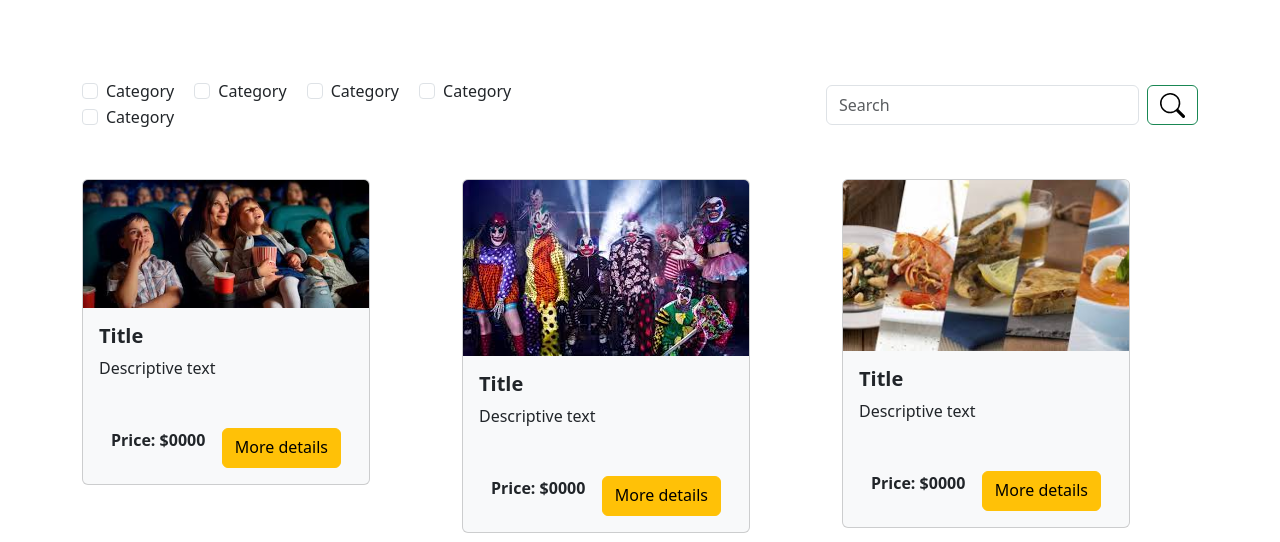
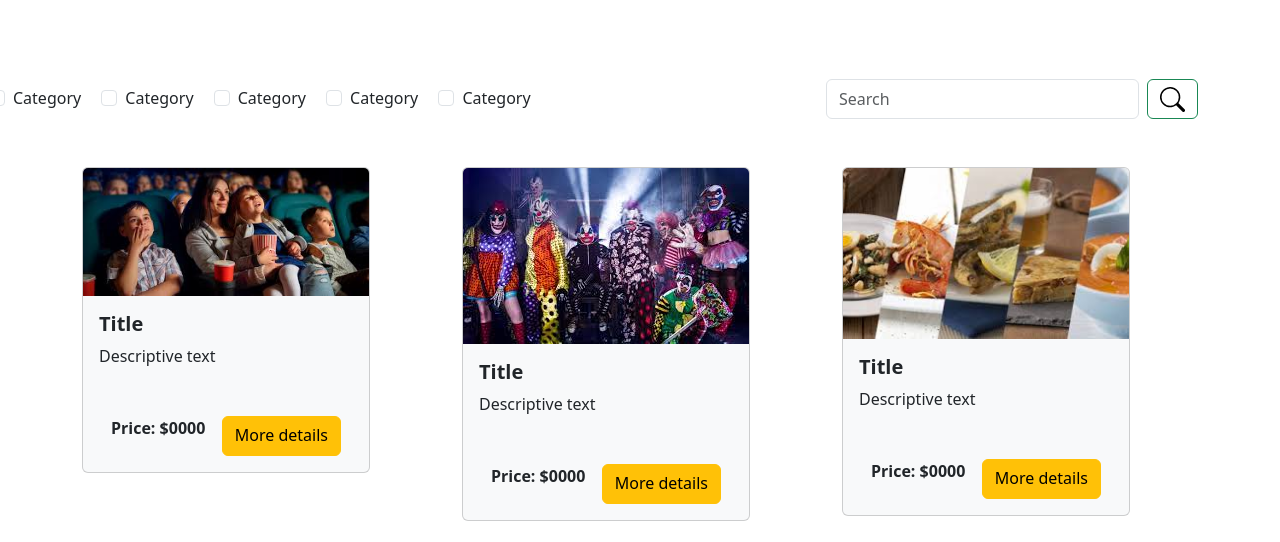
Before and after one commit to ElCisneros14/Task1.1, a plain HTML site: page PastEvents.html in a window 1280 px wide. Shown: the part 179-721 px from the top of the page. Drawn offline with nearby package versions, Linux system fonts and the light colour scheme.

Commit message:
Update PastEvents.html
cambio a 6

```diff
--- a/PastEvents.html
+++ b/PastEvents.html
@@ -50,7 +50,7 @@
         </div>
 
         <div class="container d-flex align-items-center justify-content-end mt-5">
-            <div class="col-5">
+            <div class="col-6">
                 <div class="form-check form-check-inline">
                     <input class="form-check-input" type="checkbox" id="inlineCheckbox1" value="option1">
                     <label class="form-check-label" for="inlineCheckbox1">Category</label>
```
